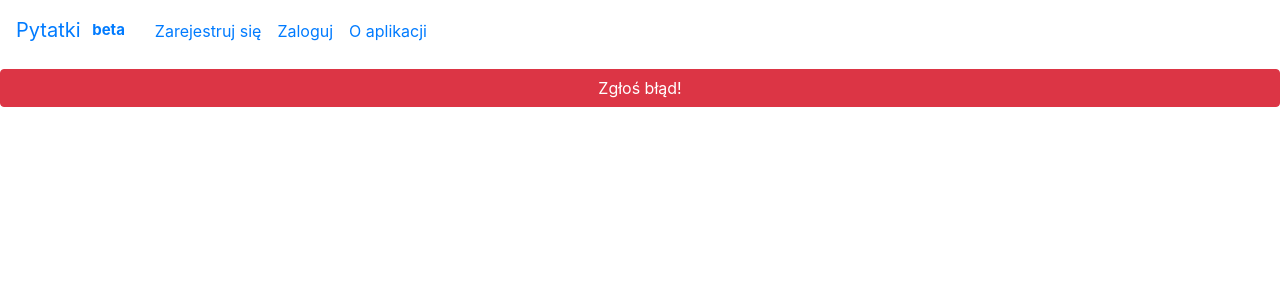
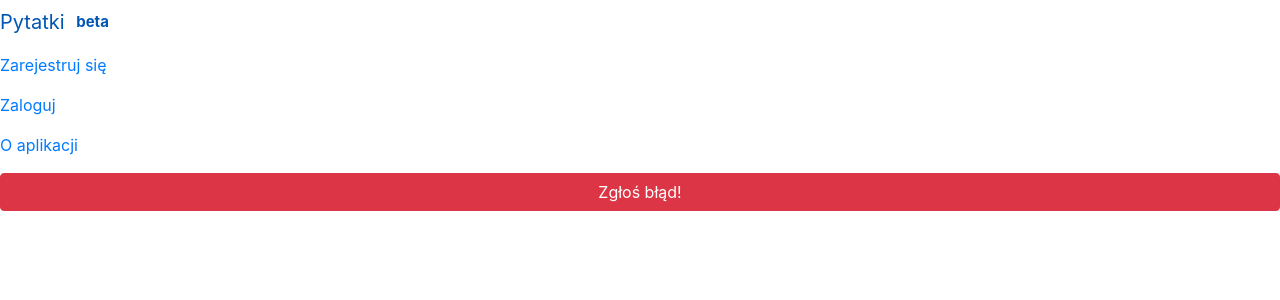
Before and after one commit to prd-ev/pytatki-legacy, a Flask app: page /app/ in a window 1280 px wide. Shown: the top 300 px of the page. Run offline with Flask 2, Linux system fonts and the light colour scheme; parts of the project's set-up code (start-up, migrations or seed data) failed here and were passed over; some libraries are stand-ins or nearby versions.

Commit message:
Add grid layout

```diff
--- a/pytatki/templates/_base_react.html
+++ /dev/null
@@ -1,57 +0,0 @@
-{% extends "_header_react.html" %}
-{% block menu %}
-<ul class="navbar-nav mr-auto">
-    {% if current_user.is_authenticated%}
-    <li class="nav-item {% if page_id == 'user' %}active{% endif %}">
-        <a class="nav-link" href="/user/{{current_user['login']}}">{{current_user['login']}}</a>
-    </li>
-    <li class="nav-item">
-        <a class="nav-link" href="/logout">Wyloguj się</a>
-    </li>
-    {% else %}
-    <li class="nav-item{% if page_id == 'register' %} active{% endif %}">
-        <a role="presentation" class="nav-link" data-toggle="modal" data-target="#register" href="#">
-            Zarejestruj się
-        </a>
-    </li>
-    <li class="nav-item{% if page_id == 'login' %} active{% endif %}">
-        <a role="presentation" class="nav-link" data-toggle="modal" data-target="#login" href="#">
-            Zaloguj
-        </a>
-    </li>
-    {% endif %}
-    <li class="nav-item{% if page_id == 'about' %} active{% endif %}">
-        <a class="nav-link" href="/about">
-            O aplikacji
-        </a>
-    </li>
-    <hr>
-    {% if current_user.is_authenticated %} {% if current_user.is_admin%}
-    <hr>
-    <li class="nav-item  md-m-0 mx-1 {% if page_id == 'admin' %} active{% endif %}">
-        <a class="btn btn-warning btn-block" href="/admin">Funkcje administratora</a>
-    </li>
-    {% endif %} {% endif %}
-</ul>
-{% if page_id == 'homepage' and current_user.is_authenticated%}
-<ul class="navbar-nav">
-    <hr>
-    <li class="nav-item">
-        <div class="dropdown" role="group">
-            {% if current_user.is_admin %}
-            <button id="btnGroupDrop1" type="button" class="btn btn-block btn-primary dropdown-toggle" data-toggle="dropdown" aria-haspopup="true"
-                aria-expanded="false">
-                Dodaj
-            </button>
-            <div class="dropdown-menu dropdown-menu-right" aria-labelledby="btnGroupDrop1">
-                <a class="dropdown-item text-primary" href="/add">Dodaj notatkę</a>
-                <a class="dropdown-item text-primary" href="/admin/add/?next=%2F">Dodaj przedmiot / dział</a>
-            </div>
-            {%else%}
-            <a class="btn btn-primary" href="/add">Dodaj</a>
-            {%endif%}
-        </div>
-    </li>
-</ul>
-{%endif%}
-{% endblock %}
--- a/pytatki/templates/_header_react.html
+++ b/pytatki/templates/_header_react.html
@@ -8,7 +8,8 @@
     <link rel="stylesheet" href="https://maxcdn.bootstrapcdn.com/bootstrap/4.0.0/css/bootstrap.min.css" integrity="sha384-Gn5384xqQ1aoWXA+058RXPxPg6fy4IWvTNh0E263XmFcJlSAwiGgFAW/dAiS6JXm"
         crossorigin="anonymous">
     <link rel="stylesheet" href="{{ url_for('static', filename='style.css') }}">
-    <link rel="stylesheet" href="https://use.fontawesome.com/releases/v5.4.2/css/all.css" integrity="sha384-/rXc/GQVaYpyDdyxK+ecHPVYJSN9bmVFBvjA/9eOB+pb3F2w2N6fc5qB9Ew5yIns" crossorigin="anonymous">
+    <link rel="stylesheet" href="https://use.fontawesome.com/releases/v5.4.2/css/all.css" integrity="sha384-/rXc/GQVaYpyDdyxK+ecHPVYJSN9bmVFBvjA/9eOB+pb3F2w2N6fc5qB9Ew5yIns"
+        crossorigin="anonymous">
     <script src="https://code.jquery.com/jquery-3.2.1.slim.min.js" integrity="sha384-KJ3o2DKtIkvYIK3UENzmM7KCkRr/rE9/Qpg6aAZGJwFDMVNA/GpGFF93hXpG5KkN"
         crossorigin="anonymous"></script>
     <script src="https://cdnjs.cloudflare.com/ajax/libs/popper.js/1.12.9/umd/popper.min.js" integrity="sha384-ApNbgh9B+Y1QKtv3Rn7W3mgPxhU9K/ScQsAP7hUibX39j7fakFPskvXusvfa0b4Q"
@@ -18,20 +19,71 @@
 </head>
 
 <body class="{% if page_id == 'homepage'%}normal{%else%}form{%endif%}">
-    <nav class="navbar navbar-expand-md mb-2">
+    <div class="grid-wrapper">
+    <nav class="mb-2">
         <a class="navbar-brand" href="{% if current_user.is_authenticated %}/app/{% else %}/{% endif %}" style="height: 45px">
             <span class="align-middle">Pytatki</span>
-            <span class="align-middle badge">beta</span>
+            <span class="badge">beta</span>
         </a>
         {% if page_id == 'register' or page_id == 'login' %} {% else %}
-        <button class="navbar-toggler" type="button" data-toggle="collapse" data-target="#navbar-collapse"
-            aria-controls="navbarsExampleDefault" aria-expanded="false" aria-label="Toggle navigation">
-            <span class="navbar-toggler-icon"></span>
-        </button>
-        <div class="collapse navbar-collapse" id="navbar-collapse">
-            {% block menu %}{% endblock %}
-        </div>
+
+
+
+        <ul class="navbar-nav">
+            {% if current_user.is_authenticated%}
+            <li class="nav-item {% if page_id == 'user' %}active{% endif %}">
+                <a class="nav-link" href="/user/{{current_user['login']}}">{{current_user['login']}}</a>
+            </li>
+            <li class="nav-item">
+                <a class="nav-link" href="/logout">Wyloguj się</a>
+            </li>
+            {% else %}
+            <li class="nav-item{% if page_id == 'register' %} active{% endif %}">
+                <a role="presentation" class="nav-link" data-toggle="modal" data-target="#register" href="#">
+                    Zarejestruj się
+                </a>
+            </li>
+            <li class="nav-item{% if page_id == 'login' %} active{% endif %}">
+                <a role="presentation" class="nav-link" data-toggle="modal" data-target="#login" href="#">
+                    Zaloguj
+                </a>
+            </li>
+            {% endif %}
+            <li class="nav-item{% if page_id == 'about' %} active{% endif %}">
+                <a class="nav-link" href="/about">
+                    O aplikacji
+                </a>
+            </li>
+            {% if current_user.is_authenticated %} {% if current_user.is_admin%}
+            <hr>
+            <li class="nav-item  md-m-0 mx-1 {% if page_id == 'admin' %} active{% endif %}">
+                <a class="btn btn-warning btn-block" href="/admin">Funkcje administratora</a>
+            </li>
+            {% endif %} {% endif %}
+        </ul>
+        {% if page_id == 'homepage' and current_user.is_authenticated%}
+        <ul class="navbar-nav">
+            <hr>
+            <li class="nav-item">
+                <div class="dropdown" role="group">
+                    {% if current_user.is_admin %}
+                    <button id="btnGroupDrop1" type="button" class="btn btn-block btn-primary dropdown-toggle"
+                        data-toggle="dropdown" aria-haspopup="true" aria-expanded="false">
+                        Dodaj
+                    </button>
+                    <div class="dropdown-menu dropdown-menu-right" aria-labelledby="btnGroupDrop1">
+                        <a class="dropdown-item text-primary" href="/add">Dodaj notatkę</a>
+                        <a class="dropdown-item text-primary" href="/admin/add/?next=%2F">Dodaj przedmiot / dział</a>
+                    </div>
+                    {%else%}
+                    <a class="btn btn-primary" href="/add">Dodaj</a>
+                    {%endif%}
+                </div>
+            </li>
+        </ul>
         {% endif %}
+        {%endif%}
+
     </nav>
 
 
@@ -305,7 +357,6 @@
         </div>
     </div>
     {%endif%}
-
 </body>
 
 </html>
--- a/pytatki/templates/react.html
+++ b/pytatki/templates/react.html
@@ -1,16 +1,14 @@
-{% extends "_base_react.html" %}
+{% extends "_header_react.html" %}
 
 {% block content %}
 
-<body>
-  <div id="reactEntry"></div>
-
-  <!-- Attach React components -->
-  <script type="text/javascript" src="{{ url_for('static', filename='bundle.js') }}"></script>
-</body>
+<div id="reactEntry"></div>
+</div>
 <footer>
   <a class="btn btn-danger btn-block" href="https://gitreports.com/issue/butterfly-pn/pytatki">
     Zgłoś błąd!
-</a>
+  </a>
 </footer>
+<!-- Attach React components -->
+<script type="text/javascript" src="{{ url_for('static', filename='bundle.js') }}"></script>
 {% endblock %}
--- a/src/js/Notatki.jsx
+++ b/src/js/Notatki.jsx
@@ -271,7 +271,7 @@
 
   render() {
     return (
-      <div>
+      <React.Fragment>
         <NotegroupList updateUsergroup={this.updateCurrentUsergroup} siteUrl={siteUrl}></NotegroupList>
         <div className={ComponentStyle.mainContent}>
           <div className={ComponentStyle.actionBar} key="actionBar">
@@ -295,8 +295,8 @@
             {this.packContent()}
           </div>
         </div>
-      </div>
-    );
+      </React.Fragment>
+      );
   };
 }
 
--- a/src/scss/_variables.scss
+++ b/src/scss/_variables.scss
@@ -1,5 +1,5 @@
-$primary: rgb(145, 51, 253);
-$secondary: rgb(117, 26, 221);
+$secondary: #ec913b;
+$primary: #f07f3a;
 
 $black: rgb(29, 29, 29);
 $white: #fff;
```
Also changed, not shown: src/js/index.js (+7 -0 lines), src/scss/Notatki.scss (+12 -7 lines), src/scss/UsergroupList.scss (+3 -5 lines), src/scss/global.scss (+34 -6 lines).
